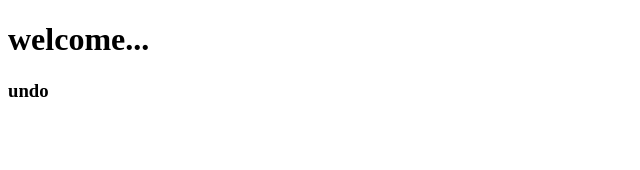
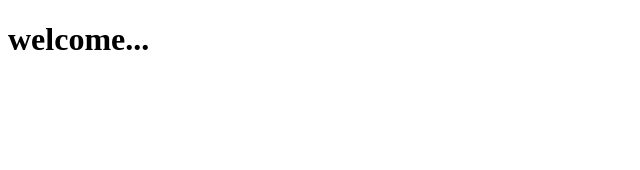
Before and after one commit to dineshGramenerit/angular_CI-CD, an Angular app: page / in a window 1280 px wide. Shown: the top 170 px of the page, without its empty margins (0-640 px from the left). Built offline with nearby package versions, Linux system fonts and the light colour scheme.

Commit message:
Revert "test"
This reverts commit 52d2f47c44e3b217be55b618460619a83d2a7bb5.

```diff
--- a/src/app/app.component.html
+++ b/src/app/app.component.html
@@ -1,2 +1 @@
 <h1>welcome...</h1>
-<h3>undo</h3>
```
